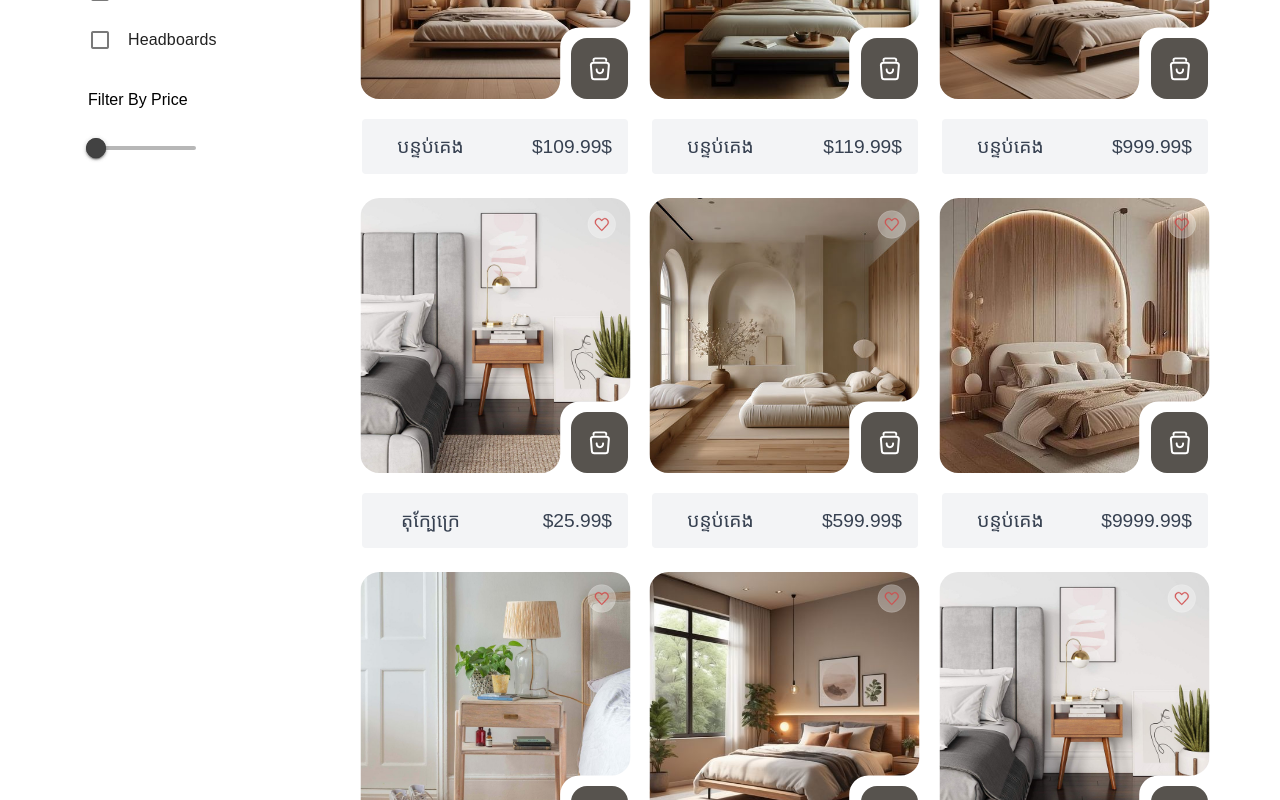
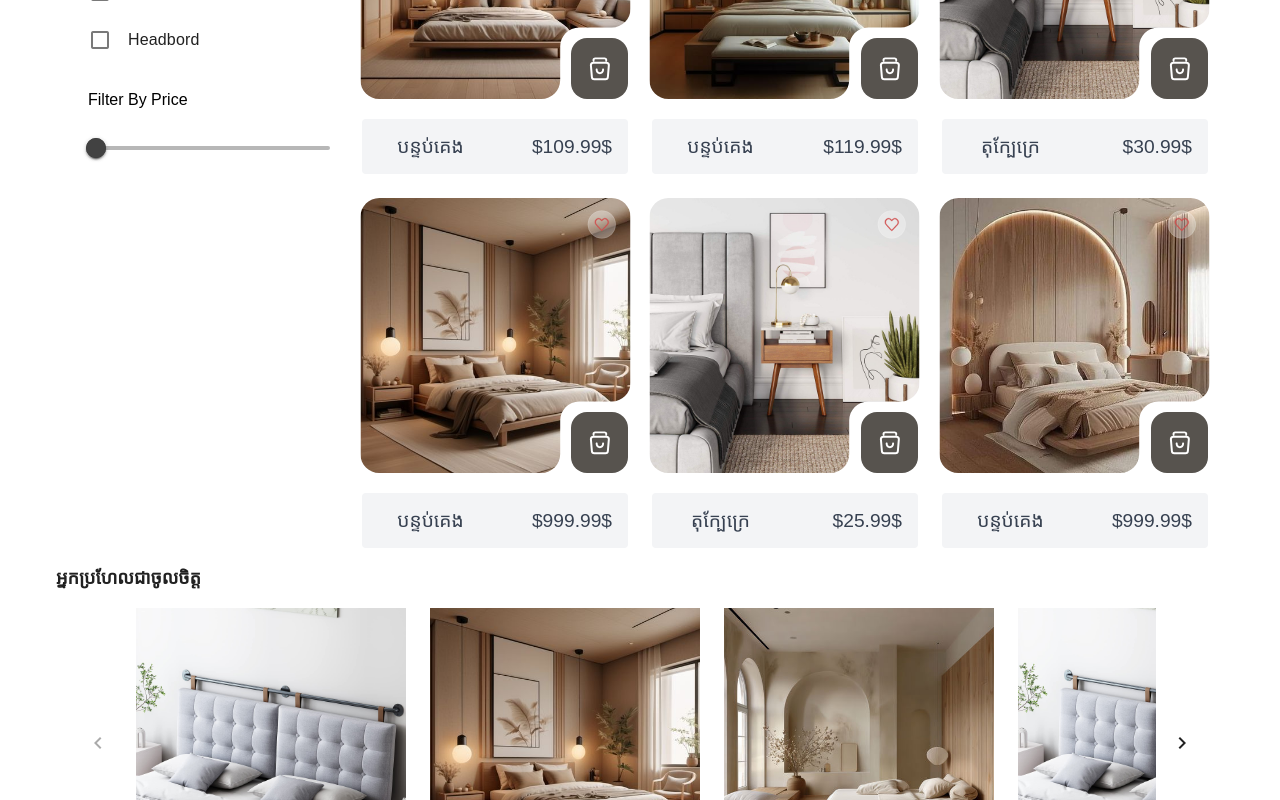
Before and after one commit to VirithHeang12/semester1-project, a Vue app: page /categories/bedroom in a window 1280 px wide. Shown: the part 860-1660 px from the top of the page. Built offline with nearby package versions, Linux system fonts and the light colour scheme; a web font is replaced by a local one.

Commit message:
rith bek

```diff
--- a/package.json
+++ b/package.json
@@ -11,6 +11,7 @@
   },
   "dependencies": {
     "@vueuse/motion": "^2.2.6",
+    "aos": "^2.3.4",
     "bootstrap": "^5.3.3",
     "bootstrap-icons": "^1.11.3",
     "pinia": "^2.1.7",
--- a/src/views/page/bedroom/BedroomView.vue
+++ b/src/views/page/bedroom/BedroomView.vue
@@ -1,26 +1,27 @@
 <template>
   <v-container>
-    <div class="bg-white">
+    <div class="bg-white" data-aos="fade-up">
       <v-container>
-        <v-row class="mb-16">
+        <v-row class="mb-16" data-aos="fade-up">
           <v-col cols="12">
-            <v-carousel hide-delimiters class="rounded-[1.2rem]">
+            <v-carousel hide-delimiters class="rounded-lg">
               <v-carousel-item
                 v-for="(item, i) in carouselItems"
-                :key="i"
+                :key="`carousel-item-${i}`"
                 :src="item.src"
+                :lazy-src="item.lazySrc"
                 cover
               ></v-carousel-item>
             </v-carousel>
           </v-col>
         </v-row>
         <v-row>
-          <v-col cols="12" md="3">
+          <v-col cols="12" md="3" data-aos="fade-right">
             <v-list lines="one" select-strategy="leaf">
               <v-list-subheader>Product Category</v-list-subheader>
               <v-list-item
                 v-for="item in sidebarItems"
-                :key="item.id"
+                :key="`sidebar-item-${item.id}`"
                 :title="item.title"
               >
                 <template v-slot:prepend="{ isSelected }">
@@ -32,90 +33,25 @@
             </v-list>
             <v-container>
               <p class="mb-5">Filter By Price</p>
-              <v-range-slider :width="100"></v-range-slider>
+              <v-range-slider class="w-full"></v-range-slider>
             </v-container>
           </v-col>
 
           <v-col cols="12" md="9">
             <v-row>
-              <v-col cols="12" md="4">
+              <v-col
+                cols="12"
+                md="4"
+                v-for="(card, index) in productCards"
+                :key="`product-card-${index}`"
+                data-aos="fade-up"
+                :data-aos-delay="index * 100"
+              >
                 <a href="#">
                   <the-category-card
-                    href="/slide-groups/bedrooms/bedroom-1.jpg"
-                    title="បន្ទប់គេង"
-                    price="109.99$"
-                  ></the-category-card>
-                </a>
-              </v-col>
-              <v-col cols="12" md="4">
-                <a href="#">
-                  <the-category-card
-                    href="/slide-groups/bedrooms/bedroom-2.jpg"
-                    title="បន្ទប់គេង"
-                    price="119.99$"
-                  ></the-category-card>
-                </a>
-              </v-col>
-              <v-col cols="12" md="4">
-                <a href="#">
-                  <the-category-card
-                    href="/slide-groups/bedrooms/bedroom-3.jpg"
-                    title="បន្ទប់គេង"
-                    price="999.99$"
-                  ></the-category-card>
-                </a>
-              </v-col>
-              <v-col cols="12" md="4">
-                <a href="#">
-                  <the-category-card
-                    href="/bedrooms/badside table.jpg"
-                    price="25.99$"
-                    title="តុក្បែក្រេ"
-                  ></the-category-card>
-                </a>
-              </v-col>
-              <v-col cols="12" md="4">
-                <a href="#">
-                  <the-category-card
-                    href="/slide-groups/bedrooms/bedroom-4.jpg"
-                    title="បន្ទប់គេង"
-                    price="599.99$"
-                  ></the-category-card>
-                </a>
-              </v-col>
-              <v-col cols="12" md="4">
-                <a href="#">
-                  <the-category-card
-                    href="/slide-groups/bedrooms/bedroom-5.jpg"
-                    title="បន្ទប់គេង"
-                    price="9999.99$"
-                  ></the-category-card>
-                </a>
-              </v-col>
-              <v-col cols="12" md="4">
-                <a href="#">
-                  <the-category-card
-                    href="/bedrooms/bedside table1.jpg"
-                    price="30.99$"
-                    title="តុក្បែក្រេ"
-                  ></the-category-card>
-                </a>
-              </v-col>
-              <v-col cols="12" md="4">
-                <a href="#">
-                  <the-category-card
-                    href="/slide-groups/bedrooms/bedroom-6.jpg"
-                    price="229.99$"
-                    title="បន្ទប់គេង"
-                  ></the-category-card>
-                </a>
-              </v-col>
-              <v-col cols="12" md="4">
-                <a href="#">
-                  <the-category-card
-                    href="/bedrooms/badside table.jpg"
-                    price="30.99$"
-                    title="តុក្បែក្រេ"
+                    :title="card.title"
+                    :price="card.price"
+                    :href="card.href"
                   ></the-category-card>
                 </a>
               </v-col>
@@ -124,15 +60,18 @@
         </v-row>
       </v-container>
     </div>
-    <v-sheet class="mx-auto" elevation="0">
+    <v-sheet class="mx-auto" elevation="0" data-aos="fade-in">
       <h2 class="text-lg font-bold">អ្នកប្រហែលជាចូលចិត្ត</h2>
       <v-slide-group class="pa-4" selected-class="bg-success" show-arrows>
-        <v-slide-group-item v-for="(cartrecom, n) in cartRecom" :key="n">
+        <v-slide-group-item
+          v-for="(cartrecom, n) in cartRecom"
+          :key="`cart-recom-${n}`"
+          data-aos="zoom-in"
+        >
           <the-recommendation-card
-            :src="cartrecom['src']"
-            :title="cartrecom['title']"
-          >
-          </the-recommendation-card>
+            :src="cartrecom.src"
+            :title="cartrecom.title"
+          ></the-recommendation-card>
         </v-slide-group-item>
       </v-slide-group>
     </v-sheet>
@@ -143,7 +82,79 @@
 import TheCategoryCard from "@/components/cards/TheCategoryCard.vue";
 import TheRecommendationCard from "@/components/cards/TheRecommendationCard.vue";
 
-import { ref } from "vue";
+import { ref, onMounted, nextTick } from "vue";
+import AOS from "aos";
+import "aos/dist/aos.css";
+
+// Initialize AOS animations
+onMounted(() => {
+  AOS.init({ duration: 1000 });
+});
+
+// Refresh AOS on DOM updates
+nextTick(() => {
+  AOS.refresh();
+});
+
+// Data for carousel
+const carouselItems = ref([
+  {
+    src: "/slide-groups/bedrooms/bedroom-1.jpg",
+    lazySrc: "/thumbnails/bedroom-1.jpg",
+  },
+  {
+    src: "/slide-groups/bedrooms/bedroom-6.jpg",
+    lazySrc: "/thumbnails/bedroom-6.jpg",
+  },
+  {
+    src: "/slide-groups/bedrooms/bedroom-2.jpg",
+    lazySrc: "/thumbnails/bedroom-2.jpg",
+  },
+]);
+
+// Sidebar filter items
+const sidebarItems = ref([
+  { id: 1, title: "All", checked: false },
+  { id: 2, title: "Mattresses", checked: false },
+  { id: 3, title: "Bedside Tables", checked: false },
+  { id: 3, title: "Headbord", checked: false },
+]);
+
+// Product cards
+const productCards = ref([
+  {
+    href: "/slide-groups/bedrooms/bedroom-1.jpg",
+    title: "បន្ទប់គេង",
+    price: "109.99$",
+  },
+  {
+    href: "/slide-groups/bedrooms/bedroom-2.jpg",
+    title: "បន្ទប់គេង",
+    price: "119.99$",
+  },
+  {
+    href: "/bedrooms/badside table.jpg",
+    price: "30.99$",
+    title: "តុក្បែក្រេ",
+  },
+  {
+    href: "/slide-groups/bedrooms/bedroom-3.jpg",
+    title: "បន្ទប់គេង",
+    price: "999.99$",
+  },
+  {
+    href: "/bedrooms/badside table.jpg",
+    price: "25.99$",
+    title: "តុក្បែក្រេ",
+  },
+  {
+    href: "/slide-groups/bedrooms/bedroom-5.jpg",
+    title: "បន្ទប់គេង",
+    price: "999.99$",
+  },
+]);
+
+// Recommendations
 const cartRecom = ref([
   {
     src: "/bedrooms/Headborad.jpg",
@@ -194,49 +205,14 @@ const cartRecom = ref([
     title: "Bedside Tables",
   },
 ]);
-const carouselItems = ref([
-  {
-    src: "/slide-groups/bedrooms/bedroom-1.jpg",
-  },
-  {
-    src: "/slide-groups/bedrooms/bedroom-6.jpg",
-  },
-  {
-    src: "/slide-groups/bedrooms/bedroom-2.jpg",
-  },
-  {
-    src: "/slide-groups/bedrooms/bedroom-3.jpg",
-  },
-  {
-    src: "/slide-groups/bedrooms/bedroom-4.jpg",
-  },
-  {
-    src: "/slide-groups/bedrooms/bedroom-5.jpg",
-  },
-]);
-
-const sidebarItems = ref([
-  {
-    id: 1,
-    title: "All",
-    checked: false,
-  },
-  {
-    id: 2,
-    title: "Mattresses",
-    checked: false,
-  },
-  {
-    id: 3,
-    title: "Bedside Tables",
-    checked: false,
-  },
-  {
-    id: 4,
-    title: "Headboards",
-    checked: false,
-  },
-]);
 </script>
 
-<style scoped></style>
+<style scoped>
+.bg-white {
+  background-color: white;
+}
+
+.rounded-lg {
+  border-radius: 1.2rem;
+}
+</style>
```
